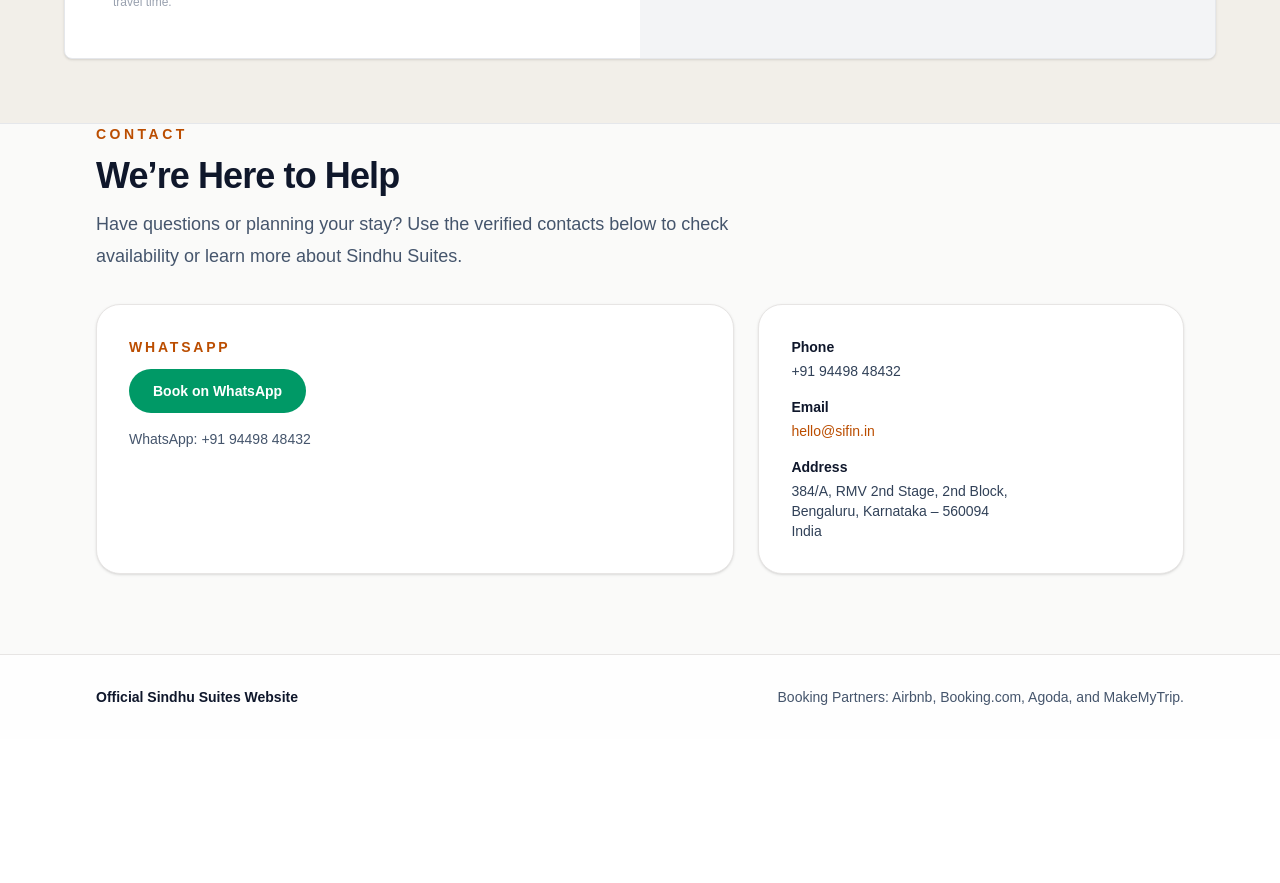
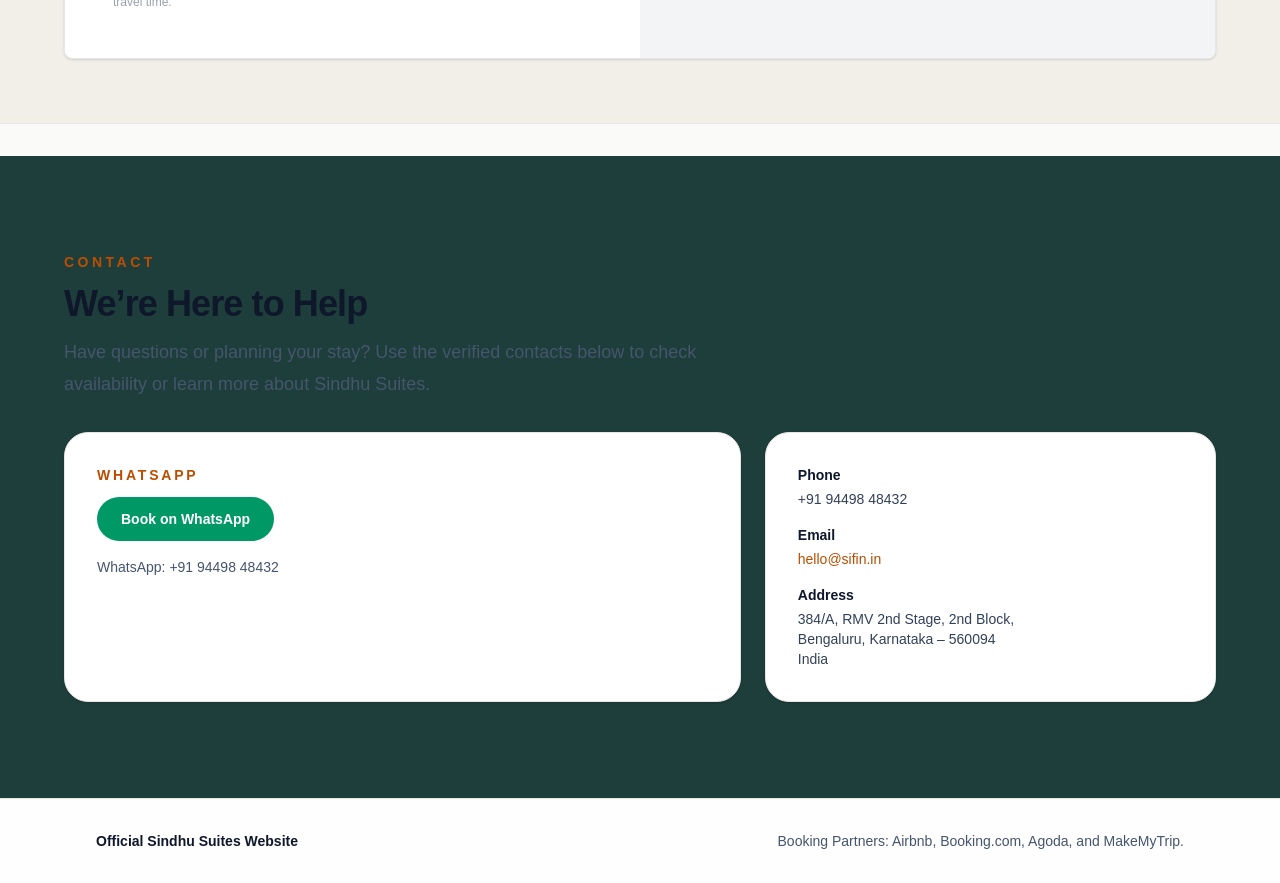
Before and after one commit to naveencoherent/sindhu-suite, a Next.js app: page / in a window 1280 px wide. Shown: the part 4300-5183 px from the top of the page. Before the commit the page ends 5039 px from the top, so only its background shows below. Built offline with nearby package versions, Linux system fonts and the light colour scheme; grey boxes are pictures that could not be loaded.

Commit message:
Adjust vertical spacing and top margin for Contact section

```diff
--- a/app/page.tsx
+++ b/app/page.tsx
@@ -866,7 +866,7 @@
         </div>
       </section>
 
-        <section id="contact" className="mx-auto max-w-6xl px-6 pb-20 lg:px-8">
+      <section className="bg-[#1e3e3b] text-white py-20 md:py-24 px-6 md:px-16 mt-8">
           <SectionHeading
             eyebrow="Contact"
             title="We’re Here to Help"
```
